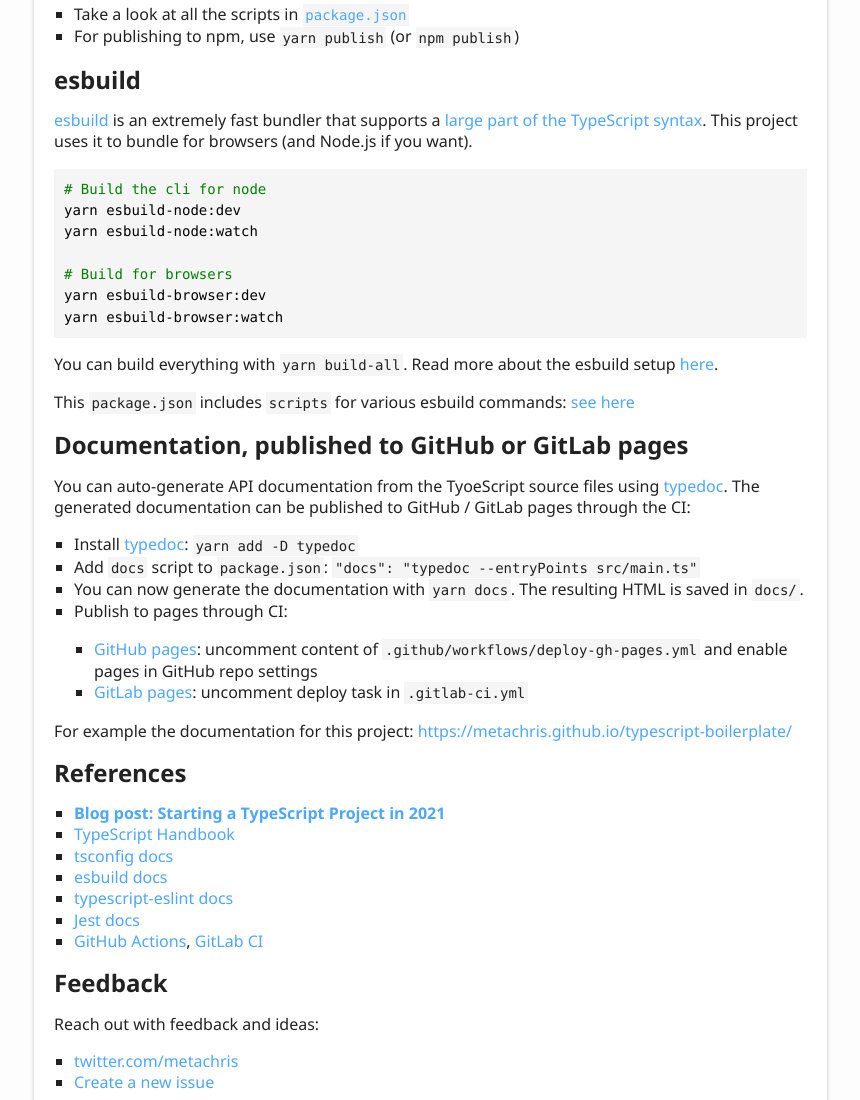
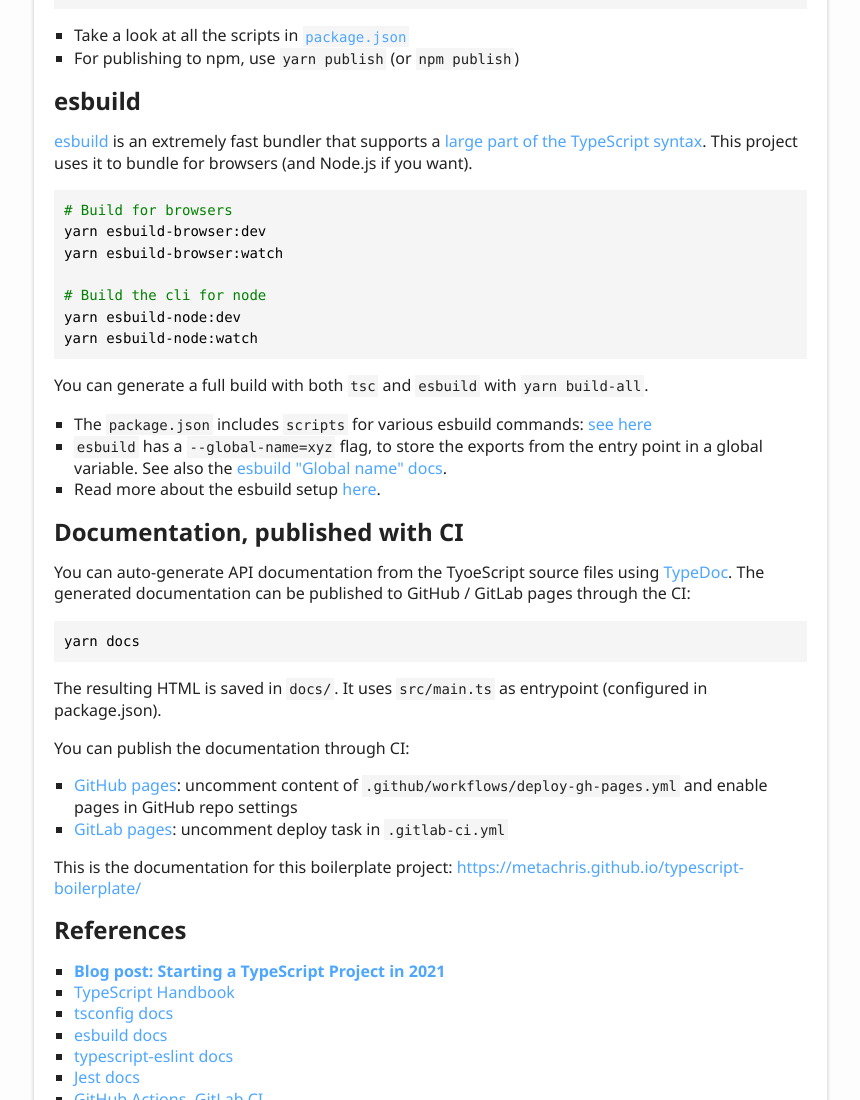
Before and after one commit to metachris/typescript-boilerplate, a plain HTML site: page index.html in a window 1280 px wide. Shown: the part 1258-2358 px from the top of the page, without its empty margins (6-866 px from the left). Drawn offline with Linux system fonts and the light colour scheme.

Commit message:
Deploying to gh-pages from  @ f2789ca8a5442e075158f0f1e0f769e9fb173db2 🚀

```diff
--- a/index.html
+++ b/index.html
@@ -65,7 +65,7 @@
 				<p>TypeScript project boilerplate with modern tooling, for Node.js and browser. Get started quickly and right-footed 🚀</p>
 				<ul>
 					<li><a href="https://www.typescriptlang.org/">TypeScript 4</a></li>
-					<li>Optionally <a href="https://esbuild.github.io/">esbuild</a> - to bundle for browsers and Node.js</li>
+					<li>Optionally <a href="https://esbuild.github.io/">esbuild</a> to bundle for browsers (and Node.js)</li>
 					<li>Linting with <a href="https://github.com/typescript-eslint/typescript-eslint">typescript-eslint</a> (<a href="https://palantir.github.io/tslint/">tslint</a> is deprecated)</li>
 					<li>Testing with <a href="https://jestjs.io/docs/getting-started">Jest</a> (and <a href="https://www.npmjs.com/package/ts-jest">ts-jest</a>)</li>
 					<li>Publishing to npm</li>
@@ -77,7 +77,8 @@
 					<h2>Getting Started</h2>
 				</a>
 				<pre><code class="language-bash"><span style="color: #008000"># Clone the repository (you can also click &quot;Use this template&quot;)</span>
-<span style="color: #000000">git clone https://github.com/metachris/typescript-boilerplate.git</span>
+<span style="color: #000000">git clone https://github.com/metachris/typescript-boilerplate.git your_project_name</span>
+<span style="color: #795E26">cd</span><span style="color: #000000"> your_project_name</span>
 
 <span style="color: #008000"># Edit `package.json` and `tsconfig.json` to your liking</span>
 <span style="color: #000000">...</span>
@@ -102,31 +103,33 @@
 					<h2>esbuild</h2>
 				</a>
 				<p><a href="https://esbuild.github.io/">esbuild</a> is an extremely fast bundler that supports a <a href="https://esbuild.github.io/content-types/#typescript">large part of the TypeScript syntax</a>. This project uses it to bundle for browsers (and Node.js if you want).</p>
-				<pre><code class="language-bash"><span style="color: #008000"># Build the cli for node</span>
+				<pre><code class="language-bash"><span style="color: #008000"># Build for browsers</span>
+<span style="color: #000000">yarn esbuild-browser:dev</span>
+<span style="color: #000000">yarn esbuild-browser:watch</span>
+
+<span style="color: #008000"># Build the cli for node</span>
 <span style="color: #000000">yarn esbuild-node:dev</span>
 <span style="color: #000000">yarn esbuild-node:watch</span>
-
-<span style="color: #008000"># Build for browsers</span>
-<span style="color: #000000">yarn esbuild-browser:dev</span>
-<span style="color: #000000">yarn esbuild-browser:watch</span>
 </code></pre>
-				<p>You can build everything with <code>yarn build-all</code>. Read more about the esbuild setup <a href="https://www.metachris.com/2021/04/starting-a-typescript-project-in-2021/#esbuild">here</a>.</p>
-				<p>This <code>package.json</code> includes <code>scripts</code> for various esbuild commands: <a href="https://github.com/metachris/typescript-boilerplate/blob/master/package.json#L23">see here</a></p>
-				<a href="#documentation-published-to-github-or-gitlab-pages" id="documentation-published-to-github-or-gitlab-pages" style="color: inherit; text-decoration: none;">
-					<h2>Documentation, published to GitHub or GitLab pages</h2>
+				<p>You can generate a full build with both <code>tsc</code> and <code>esbuild</code> with <code>yarn build-all</code>.</p>
+				<ul>
+					<li>The <code>package.json</code> includes <code>scripts</code> for various esbuild commands: <a href="https://github.com/metachris/typescript-boilerplate/blob/master/package.json#L23">see here</a></li>
+					<li><code>esbuild</code> has a <code>--global-name=xyz</code> flag, to store the exports from the entry point in a global variable. See also the <a href="https://esbuild.github.io/api/#global-name">esbuild &quot;Global name&quot; docs</a>.</li>
+					<li>Read more about the esbuild setup <a href="https://www.metachris.com/2021/04/starting-a-typescript-project-in-2021/#esbuild">here</a>.</li>
+				</ul>
+				<a href="#documentation-published-with-ci" id="documentation-published-with-ci" style="color: inherit; text-decoration: none;">
+					<h2>Documentation, published with CI</h2>
 				</a>
-				<p>You can auto-generate API documentation from the TyoeScript source files using <a href="https://typedoc.org/guides/doccomments/">typedoc</a>. The generated documentation can be published to GitHub / GitLab pages through the CI:</p>
+				<p>You can auto-generate API documentation from the TyoeScript source files using <a href="https://typedoc.org/guides/doccomments/">TypeDoc</a>. The generated documentation can be published to GitHub / GitLab pages through the CI:</p>
+				<pre><code class="language-bash"><span style="color: #000000">yarn docs</span>
+</code></pre>
+				<p>The resulting HTML is saved in <code>docs/</code>. It uses <code>src/main.ts</code> as entrypoint (configured in package.json).</p>
+				<p>You can publish the documentation through CI:</p>
 				<ul>
-					<li>Install <a href="https://typedoc.org/guides/doccomments/">typedoc</a>: <code>yarn add -D typedoc</code></li>
-					<li>Add <code>docs</code> script to <code>package.json</code>: <code>&quot;docs&quot;: &quot;typedoc --entryPoints src/main.ts&quot;</code></li>
-					<li>You can now generate the documentation with <code>yarn docs</code>. The resulting HTML is saved in <code>docs/</code>.</li>
-					<li>Publish to pages through CI:<ul>
-							<li><a href="https://pages.github.com/">GitHub pages</a>: uncomment content of <code>.github/workflows/deploy-gh-pages.yml</code> and enable pages in GitHub repo settings</li>
-							<li><a href="https://docs.gitlab.com/ee/user/project/pages/">GitLab pages</a>: uncomment deploy task in <code>.gitlab-ci.yml</code></li>
-						</ul>
-					</li>
+					<li><a href="https://pages.github.com/">GitHub pages</a>: uncomment content of <code>.github/workflows/deploy-gh-pages.yml</code> and enable pages in GitHub repo settings</li>
+					<li><a href="https://docs.gitlab.com/ee/user/project/pages/">GitLab pages</a>: uncomment deploy task in <code>.gitlab-ci.yml</code></li>
 				</ul>
-				<p>For example the documentation for this project: <a href="https://metachris.github.io/typescript-boilerplate/">https://metachris.github.io/typescript-boilerplate/</a></p>
+				<p>This is the documentation for this boilerplate project: <a href="https://metachris.github.io/typescript-boilerplate/">https://metachris.github.io/typescript-boilerplate/</a></p>
 				<a href="#references" id="references" style="color: inherit; text-decoration: none;">
 					<h2>References</h2>
 				</a>
```
Also changed, not shown: modules.html (+3 -3 lines).
